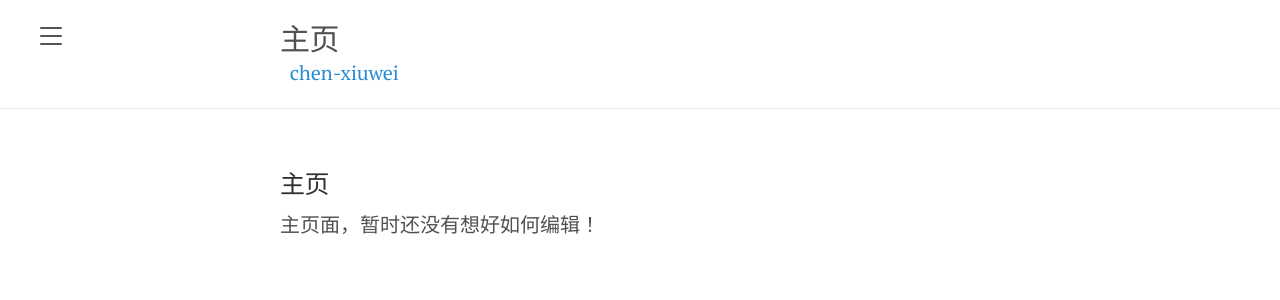
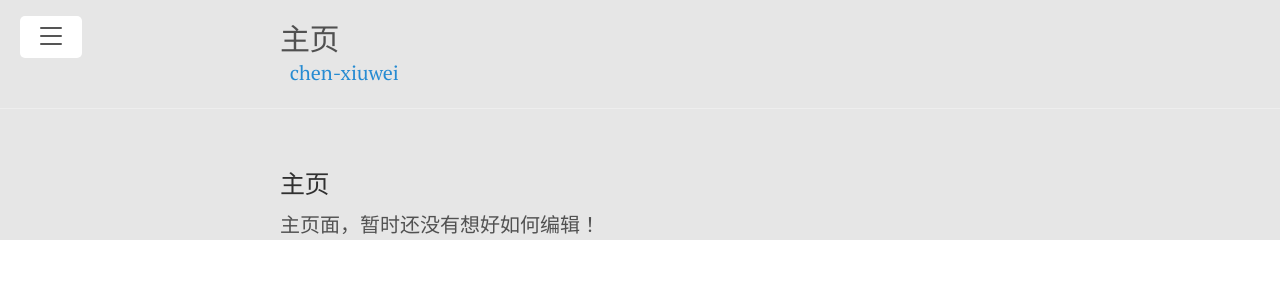
Before and after one commit to chen-xw/chen-xw.github.io, a Jekyll site: the page built from index.markdown, in a window 1280 px wide. Shown: the top 300 px of the page. Built offline with Jekyll 4.4.1, drawn with Linux system fonts in a browser that asks for light colours; comment, search, counter and statistics services are not loaded.

Commit message:
Update lanyon.css

```diff
--- a/public/css/lanyon.css
+++ b/public/css/lanyon.css
@@ -70,7 +70,7 @@ h1, h2, h3, h4, h5, h6 {
 .wrap {
   position: relative;
   width: 100%;
-  background: rgb(230,230,230);
+
  /* background-image:url(/image/background.jpg); */
 }
 
@@ -290,7 +290,9 @@ a.sidebar-nav-item:focus {
  * Read more about it at http://meyerweb.com/eric/thoughts/2011/09/12/.
  */
 
-.wrap,
+.wrap{
+  background: rgb(230,230,230);
+}
 .sidebar,
 .sidebar-toggle {
   -webkit-backface-visibility: hidden;
```
